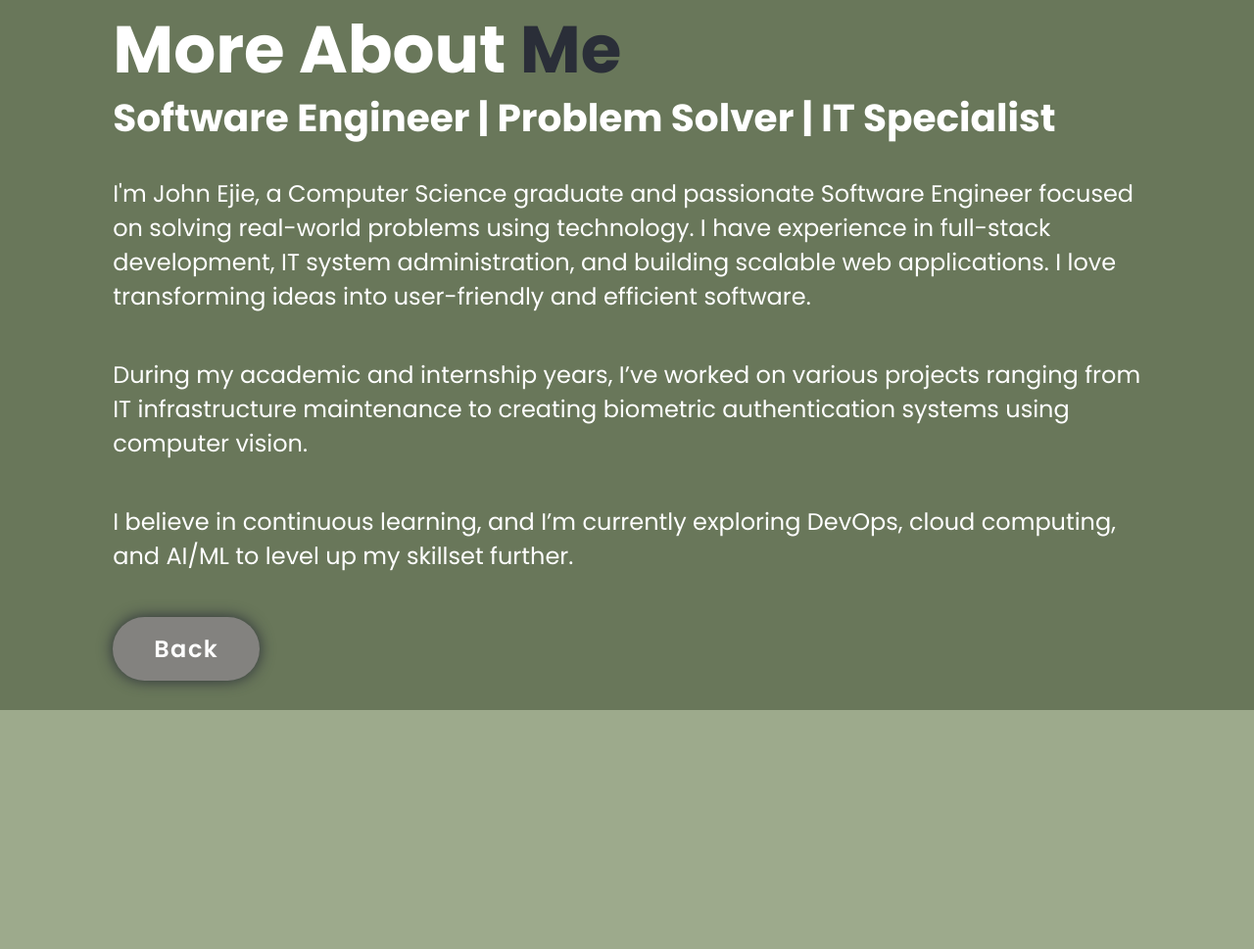
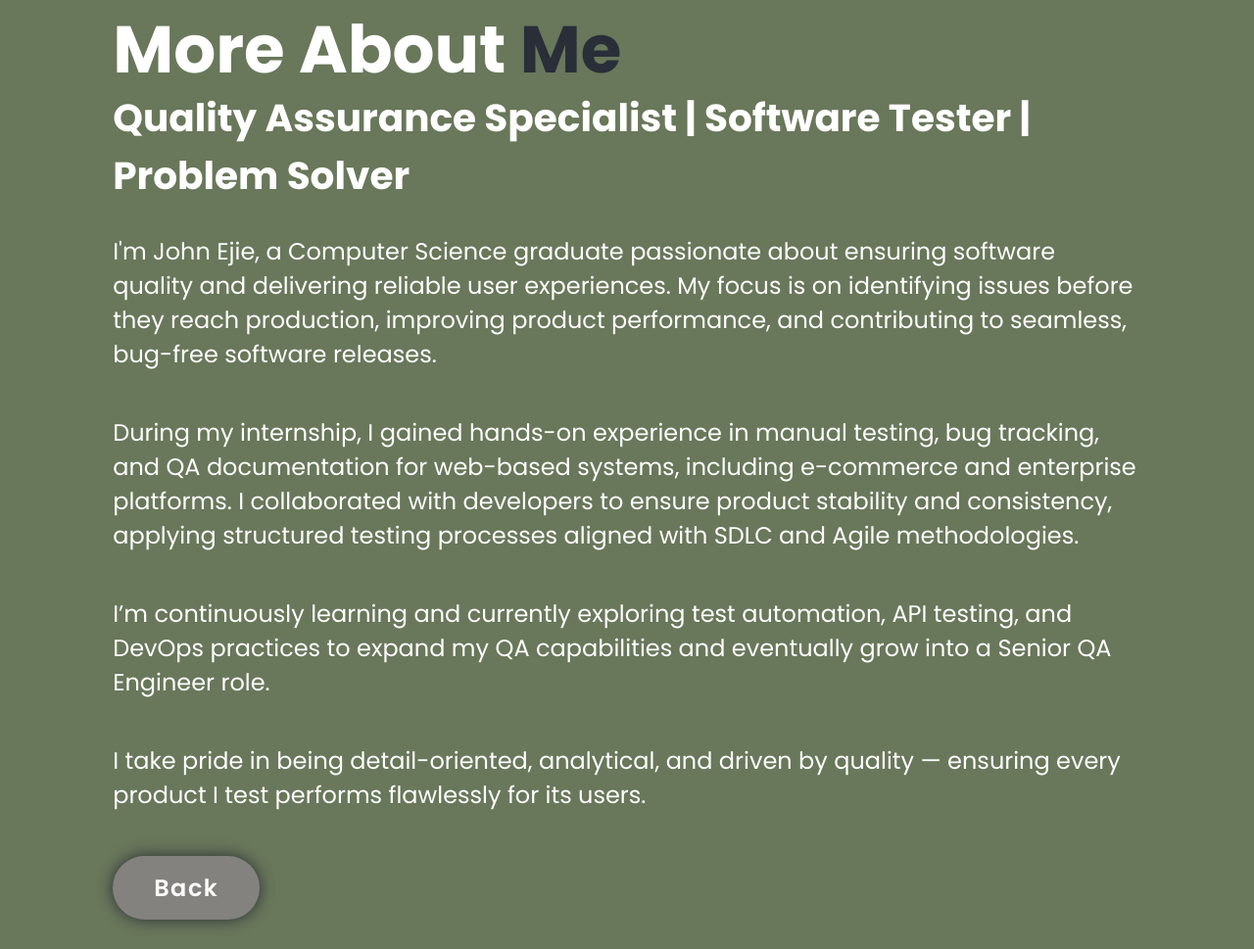
Before and after one commit to JohnEjie/RanchesPortfolio, a plain HTML site: page about.html in a window 1280 px wide. Shown: the part 290-1259 px from the top of the page at 98% size. Before the commit the page ends 1015 px from the top, so only its background shows below. Drawn offline with Linux system fonts and the light colour scheme.

Commit message:
Updated about.html

```diff
--- a/about.html
+++ b/about.html
@@ -22,15 +22,18 @@
   <section class="about" id="about-page">
     <div class="about-content" style="padding-top: 10rem;">
       <h2 class="heading">More About <span>Me</span></h2>
-      <h3>Software Engineer | Problem Solver | IT Specialist</h3>
+      <h3>Quality Assurance Specialist | Software Tester | Problem Solver</h3>
       <p>
-        I'm John Ejie, a Computer Science graduate and passionate Software Engineer focused on solving real-world problems using technology. I have experience in full-stack development, IT system administration, and building scalable web applications. I love transforming ideas into user-friendly and efficient software.
+        I'm John Ejie, a Computer Science graduate passionate about ensuring software quality and delivering reliable user experiences. My focus is on identifying issues before they reach production, improving product performance, and contributing to seamless, bug-free software releases.
       </p>
       <p>
-        During my academic and internship years, I’ve worked on various projects ranging from IT infrastructure maintenance to creating biometric authentication systems using computer vision.
+        During my internship, I gained hands-on experience in manual testing, bug tracking, and QA documentation for web-based systems, including e-commerce and enterprise platforms. I collaborated with developers to ensure product stability and consistency, applying structured testing processes aligned with SDLC and Agile methodologies.
       </p>
       <p>
-        I believe in continuous learning, and I’m currently exploring DevOps, cloud computing, and AI/ML to level up my skillset further.
+        I’m continuously learning and currently exploring test automation, API testing, and DevOps practices to expand my QA capabilities and eventually grow into a Senior QA Engineer role.
+      </p>
+      <p>
+        I take pride in being detail-oriented, analytical, and driven by quality — ensuring every product I test performs flawlessly for its users.
       </p>
       <a href="index.html#about" class="btn">Back</a>
     </div>
```
